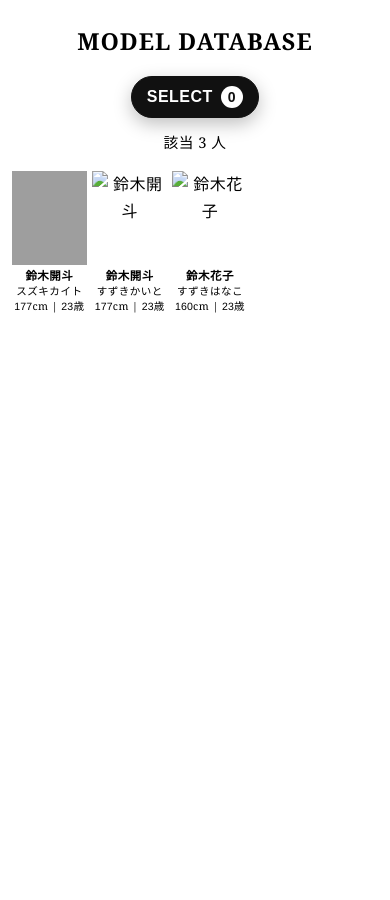
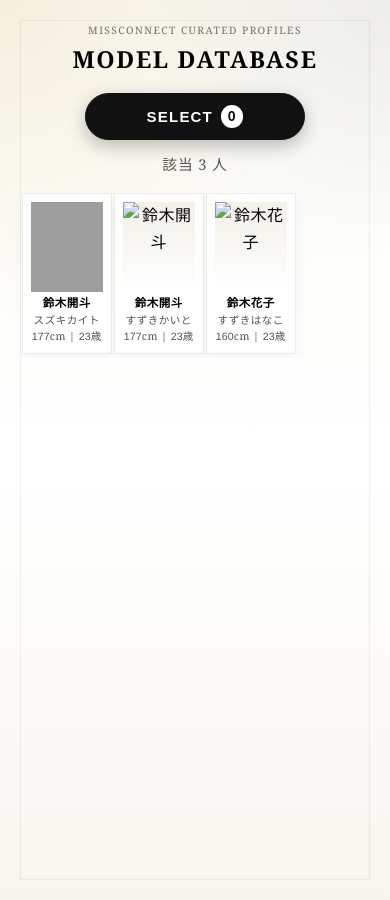
Before and after one commit to tkm-sano/entp, a Jekyll site: the page built from index.md, in a window 390 px wide. Built offline with Jekyll 4.4.1, drawn with Linux system fonts in a browser that asks for light colours; grey boxes are pictures that could not be loaded.

Commit message:
feat: refine site preview and mobile layout

```diff
--- a/assets/css/style.css
+++ b/assets/css/style.css
@@ -11,8 +11,10 @@
 /* 背景 */
 body {
   min-height: 100vh;
-  background-color: #ffffff;
-
+  background:
+    radial-gradient(circle at top left, rgba(201, 162, 39, 0.12), transparent 34%),
+    radial-gradient(circle at top right, rgba(17, 17, 17, 0.06), transparent 26%),
+    linear-gradient(180deg, #fbfaf6 0%, #ffffff 52%, #f7f5ef 100%);
   color: #000000;
   font-family: "Georgia", "Times New Roman", serif;
   line-height: 1.7;
@@ -54,6 +56,14 @@
   padding: 56px 0 72px;
   position: relative;
   z-index: 1;
+}
+
+.site-main::before {
+  content: "";
+  position: fixed;
+  inset: 20px;
+  border: 1px solid rgba(17, 17, 17, 0.05);
+  pointer-events: none;
 }
 
 .site-wrapper .site-main {
@@ -162,13 +172,31 @@
 }
 
 .page-header {
-  margin-bottom: 20px;
+  margin-bottom: 28px;
+  padding: 18px 0 8px;
 }
 
 .page-header h1 {
   margin: 0;
-  font-size: clamp(1.4rem, 2.8vw, 2.2rem);
-  letter-spacing: 0.08em;
+  font-size: clamp(1.7rem, 3.3vw, 2.8rem);
+  letter-spacing: 0.14em;
+  font-weight: 600;
+}
+
+.page-header-eyebrow {
+  margin: 0 0 10px;
+  font-size: 0.74rem;
+  letter-spacing: 0.26em;
+  text-transform: uppercase;
+  color: rgba(17, 17, 17, 0.58);
+}
+
+.page-header-lead {
+  width: min(560px, 92%);
+  margin: 12px auto 0;
+  font-size: 0.96rem;
+  line-height: 1.8;
+  color: rgba(17, 17, 17, 0.72);
 }
 
 .model-card {
@@ -188,7 +216,7 @@
   display: grid;
   grid-template-columns: repeat(5, 1fr); /* 5列固定 */
   gap: 32px;
-  margin: 28px auto 0;
+  margin: 34px auto 0;
   align-items: start;
 }
 
@@ -197,6 +225,18 @@
   width: 100%;
   max-width: 220px;
   margin: 0 auto;
+  padding: 12px 12px 16px;
+  border: 1px solid rgba(17, 17, 17, 0.08);
+  border-radius: 0;
+  background: rgba(255, 255, 255, 0.8);
+  box-shadow: 0 14px 28px rgba(0, 0, 0, 0.05);
+  transition: transform 0.28s ease, box-shadow 0.28s ease, border-color 0.28s ease;
+}
+
+.model-card:hover {
+  transform: translateY(-3px);
+  box-shadow: 0 18px 34px rgba(0, 0, 0, 0.08);
+  border-color: rgba(17, 17, 17, 0.14);
 }
 
 .model-card a {
@@ -209,27 +249,36 @@
   aspect-ratio: 4 / 5;
   overflow: hidden;
   border-radius: 0;
+  background: linear-gradient(180deg, #f3f0e8 0%, #ffffff 100%);
 }
 
 .image-wrapper img {
   width: 100%;
   height: 100%;
   object-fit: cover;
+  transition: transform 0.45s ease;
+}
+
+.model-card:hover .image-wrapper img,
+.model-card:hover .image-wrapper video {
+  transform: scale(1.02);
 }
 
 .model-info {
-  margin-top: 8px;
+  margin-top: 12px;
   line-height: 1.35;
 }
 
 .model-info h3 {
   margin: 0;
-  font-size: 1rem;
+  font-size: 1.02rem;
+  letter-spacing: 0.04em;
 }
 
 .model-info p {
-  margin: 2px 0 0;
+  margin: 4px 0 0;
   font-size: 0.88rem;
+  color: rgba(17, 17, 17, 0.72);
 }
 
 .model-info p:last-child {
@@ -248,7 +297,7 @@
   display: inline-block;
   font-size: 0.78rem;
   line-height: 1.2;
-  color: #222222;
+  color: #5d4a0e;
 }
 @media (max-width: 1200px) {
   .model-grid {
@@ -280,13 +329,14 @@
 
 .filters {
   display: grid;
-  gap: 14px;
+  gap: 16px;
   margin: 36px auto 18px;
   width: min(980px, 100%);
-  padding: 14px;
+  padding: 18px;
   border: 1px solid rgba(0, 0, 0, 0.12);
-  border-radius: 12px;
-  background: rgba(255, 255, 255, 0.5);
+  border-radius: 18px;
+  background: rgba(255, 255, 255, 0.72);
+  box-shadow: 0 16px 30px rgba(0, 0, 0, 0.05);
 }
 
 .filters-mobile-bar,
@@ -324,6 +374,8 @@
 #filterResultCount {
   margin: 0;
   font-size: 0.92rem;
+  letter-spacing: 0.06em;
+  color: rgba(17, 17, 17, 0.7);
 }
 
 .filter-row {
@@ -339,26 +391,28 @@
   flex-wrap: wrap;
   align-items: center;
   justify-content: flex-start;
-  gap: 8px;
-  padding: 10px 12px;
+  gap: 10px;
+  padding: 14px;
   border: 1px solid rgba(0, 0, 0, 0.1);
-  border-radius: 10px;
+  border-radius: 14px;
   background: rgba(255, 255, 255, 0.6);
+  box-shadow: inset 0 1px 0 rgba(255, 255, 255, 0.85);
 }
 
 .filter-select-group {
   flex: 1 1 280px;
   align-items: flex-start;
-  padding: 12px;
+  padding: 16px 14px 14px;
 }
 
 .filter-select-group label,
 .filter-select-group .filter-group-label {
   width: 100%;
   margin: 0;
-  font-size: 0.78rem;
-  font-weight: 600;
-  letter-spacing: 0.08em;
+  font-size: 0.74rem;
+  font-weight: 700;
+  letter-spacing: 0.14em;
+  text-transform: uppercase;
   color: rgba(17, 17, 17, 0.86);
 }
 
@@ -370,10 +424,10 @@
 .select-wrap::after {
   content: "";
   position: absolute;
-  right: 12px;
+  right: 14px;
   top: 50%;
-  width: 8px;
-  height: 8px;
+  width: 9px;
+  height: 9px;
   border-right: 1.5px solid #111111;
   border-bottom: 1.5px solid #111111;
   transform: translateY(-65%) rotate(45deg);
@@ -384,14 +438,14 @@
   width: 100%;
   appearance: none;
   border: 1px solid #111111;
-  border-radius: 10px;
+  border-radius: 12px;
   background: #ffffff;
   color: #111111;
   font-size: 0.9rem;
   line-height: 1.35;
-  padding: 10px 34px 10px 12px;
+  padding: 11px 38px 11px 14px;
   outline: none;
-  transition: box-shadow 0.2s ease, background-color 0.2s ease;
+  transition: box-shadow 0.2s ease, background-color 0.2s ease, border-color 0.2s ease;
 }
 
 .select-wrap select[multiple] {
@@ -400,6 +454,7 @@
 }
 
 .select-wrap select:focus {
+  border-color: #111111;
   box-shadow: 0 0 0 3px rgba(17, 17, 17, 0.16);
 }
 
@@ -413,7 +468,8 @@
 
 .filter-range-selects span {
   color: rgba(17, 17, 17, 0.72);
-  font-size: 0.85rem;
+  font-size: 0.82rem;
+  letter-spacing: 0.12em;
 }
 
 .filter-range-group {
@@ -428,7 +484,7 @@
   width: 100%;
   display: grid;
   grid-template-columns: repeat(4, minmax(0, 1fr));
-  gap: 8px;
+  gap: 10px;
 }
 
 .tag-option {
@@ -448,21 +504,29 @@
   align-items: center;
   justify-content: center;
   width: 100%;
-  min-height: 34px;
-  padding: 0 8px;
+  min-height: 38px;
+  padding: 0 10px;
   border: 1px solid #111111;
   border-radius: 999px;
   background: #ffffff;
   color: #111111;
-  font-size: 0.78rem;
+  font-size: 0.77rem;
+  font-weight: 500;
   line-height: 1.2;
-  transition: background-color 0.2s ease, color 0.2s ease, transform 0.2s ease;
+  transition: background-color 0.2s ease, color 0.2s ease, transform 0.2s ease, border-color 0.2s ease, box-shadow 0.2s ease;
   text-align: center;
 }
 
+.tag-option:hover span {
+  border-color: #111111;
+  transform: translateY(-1px);
+}
+
 .tag-option input:checked + span {
+  border-color: #111111;
   background: #111111;
   color: #ffffff;
+  box-shadow: 0 8px 16px rgba(17, 17, 17, 0.14);
 }
 
 .tag-option input:focus-visible + span {
@@ -830,12 +894,12 @@
 
 @media (min-width: 769px) {
   .filters {
-    width: min(1080px, 100%);
+    width: min(980px, 100%);
     margin: 28px auto 16px;
-    padding: 14px;
-    gap: 10px;
+    padding: 18px;
+    gap: 12px;
     border: 1px solid rgba(17, 17, 17, 0.2);
-    border-radius: 14px;
+    border-radius: 18px;
     background: rgba(255, 255, 255, 0.82);
     box-shadow: 0 10px 24px rgba(0, 0, 0, 0.08);
   }
@@ -843,7 +907,7 @@
   .filter-row {
     display: grid;
     align-items: start;
-    gap: 10px;
+    gap: 12px;
   }
 
   .filters .filter-row:first-child {
@@ -861,21 +925,22 @@
   }
 
   .filter-select-group {
-    padding: 10px 12px;
-    gap: 8px;
-  }
-
-  .filter-select-group label {
+    padding: 16px;
+    gap: 10px;
+  }
+
+  .filter-select-group label,
+  .filter-select-group .filter-group-label {
     margin-bottom: 2px;
-    font-size: 0.74rem;
-    letter-spacing: 0.1em;
+    font-size: 0.72rem;
+    letter-spacing: 0.16em;
   }
 
   .select-wrap select {
-    min-height: 38px;
+    min-height: 42px;
     font-size: 0.88rem;
-    padding: 8px 34px 8px 12px;
-    border-radius: 9px;
+    padding: 10px 38px 10px 14px;
+    border-radius: 12px;
   }
 
   .filter-range-selects {
@@ -884,14 +949,14 @@
 
   .tag-options {
     grid-template-columns: repeat(4, minmax(0, 1fr));
-    gap: 6px;
+    gap: 8px;
   }
 
   .tag-option span {
-    min-height: 30px;
-    padding: 0 8px;
+    min-height: 34px;
+    padding: 0 10px;
     font-size: 0.74rem;
-    letter-spacing: 0.01em;
+    letter-spacing: 0.02em;
   }
 
   .model-page .model-detail-layout {
@@ -1012,45 +1077,66 @@
 
   .site-main {
     width: min(720px, 94%);
-    padding: 22px 0 34px;
+    padding: 18px 0 30px;
   }
 
   .page-header {
-    margin-bottom: 14px;
+    margin-bottom: 12px;
+    padding-top: 4px;
   }
 
   .page-header h1 {
-    font-size: clamp(1.2rem, 6vw, 1.6rem);
-    letter-spacing: 0.04em;
+    font-size: clamp(1.4rem, 6vw, 1.75rem);
+    letter-spacing: 0.07em;
+    line-height: 1.2;
+  }
+
+  .page-header-eyebrow {
+    margin-bottom: 6px;
+    font-size: 0.64rem;
+    letter-spacing: 0.14em;
+  }
+
+  .page-header-lead {
+    width: min(92%, 420px);
+    font-size: 0.88rem;
+    margin-top: 10px;
   }
 
   .filters {
     margin: 22px auto 12px;
     gap: 12px;
-    padding: 10px;
+    padding: 12px;
   }
 
   .filters-mobile-bar {
     display: flex;
     justify-content: center;
-    margin: 8px 0 12px;
+    margin: 6px 0 12px;
+    position: sticky;
+    top: 10px;
+    z-index: 30;
+    pointer-events: none;
   }
 
   .filters-mobile-open {
     display: inline-flex;
     align-items: center;
+    justify-content: center;
     gap: 8px;
     border: 1px solid #111111;
     border-radius: 999px;
-    padding: 9px 15px;
+    min-width: min(100%, 220px);
+    padding: 11px 18px;
     background: #111111;
     color: #ffffff;
-    font-size: 16px;
+    font-size: 15px;
     font-weight: 600;
-    letter-spacing: 0.03em;
+    letter-spacing: 0.08em;
     line-height: 1.2;
     cursor: pointer;
     box-shadow: 0 6px 18px rgba(0, 0, 0, 0.25);
+    pointer-events: auto;
   }
 
   .filters-mobile-count {
@@ -1068,17 +1154,17 @@
 
   .filters-sheet {
     position: fixed;
-    left: max(8px, env(safe-area-inset-left));
-    right: max(8px, env(safe-area-inset-right));
-    bottom: max(8px, env(safe-area-inset-bottom));
+    left: max(10px, env(safe-area-inset-left));
+    right: max(10px, env(safe-area-inset-right));
+    bottom: max(10px, env(safe-area-inset-bottom));
     z-index: 1100;
     width: auto;
     margin: 0;
     box-sizing: border-box;
     background: #ffffff;
     border: 1px solid #111111;
-    border-radius: 18px;
-    max-height: min(76vh, 620px);
+    border-radius: 20px;
+    max-height: min(78vh, 620px);
     overflow-y: auto;
     overflow-x: hidden;
     overscroll-behavior-x: contain;
@@ -1110,7 +1196,7 @@
     align-items: center;
     justify-content: space-between;
     gap: 12px;
-    padding: 8px 16px 10px;
+    padding: 10px 16px 12px;
     border-bottom: 1px solid rgba(17, 17, 17, 0.16);
     position: sticky;
     top: 0;
@@ -1139,7 +1225,7 @@
     border: 0;
     border-radius: 0;
     background: transparent;
-    padding: 10px 12px 8px;
+    padding: 12px 12px 10px;
   }
 
   .filters-sheet .filters,
@@ -1158,10 +1244,10 @@
   }
 
   .filters-sheet .filter-group {
-    border-radius: 12px;
+    border-radius: 14px;
     border-color: rgba(17, 17, 17, 0.14);
     background: #f7f7f7;
-    padding: 9px 10px;
+    padding: 10px 11px;
   }
 
   .filters-sheet .filter-select-group label,
@@ -1184,9 +1270,9 @@
   }
 
   .filters-sheet .tag-option span {
-    min-height: 42px;
+    min-height: 44px;
     padding: 0 10px;
-    font-size: 16px !important;
+    font-size: 15px !important;
     font-weight: 500;
   }
 
@@ -1259,7 +1345,7 @@
 
   .tag-options {
     grid-template-columns: repeat(2, minmax(0, 1fr));
-    gap: 6px;
+    gap: 8px;
   }
 
   .filter-btn {
@@ -1278,18 +1364,26 @@
     grid-auto-flow: column;
     grid-auto-columns: minmax(72px, calc((100% - 20px) / 4.6));
     margin-top: 16px;
-    gap: 5px;
+    gap: 20px;
     overflow-x: auto;
     -webkit-overflow-scrolling: touch;
     scroll-snap-type: x proximity;
     overscroll-behavior-x: contain;
     justify-content: start;
-    padding-bottom: 2px;
+    padding: 0 10px 4px;
   }
 
   .model-card {
     max-width: none;
     scroll-snap-align: start;
+    padding: 8px 8px 10px;
+    border: 1px solid rgba(17, 17, 17, 0.08);
+    background: rgba(255, 255, 255, 0.78);
+    box-shadow: 0 6px 14px rgba(0, 0, 0, 0.04);
+  }
+
+  .model-card:hover {
+    transform: none;
   }
 
   .model-info {
@@ -1427,6 +1521,19 @@
 
   .pagination {
     margin: 20px 0 36px;
+    gap: 8px;
+    flex-wrap: wrap;
+  }
+
+  .pagination-btn {
+    min-height: 38px;
+    padding: 8px 12px;
+    font-size: 0.84rem;
+  }
+
+  .pagination-info {
+    min-width: 64px;
+    font-size: 0.82rem;
   }
 }
 
--- a/index.md
+++ b/index.md
@@ -4,6 +4,7 @@
 ---
 
 <section class="page-header">
+  <p class="page-header-eyebrow">MissConnect Curated Profiles</p>
   <h1>MODEL DATABASE</h1>
 </section>
 
```
Also changed, not shown: 1 other file.
